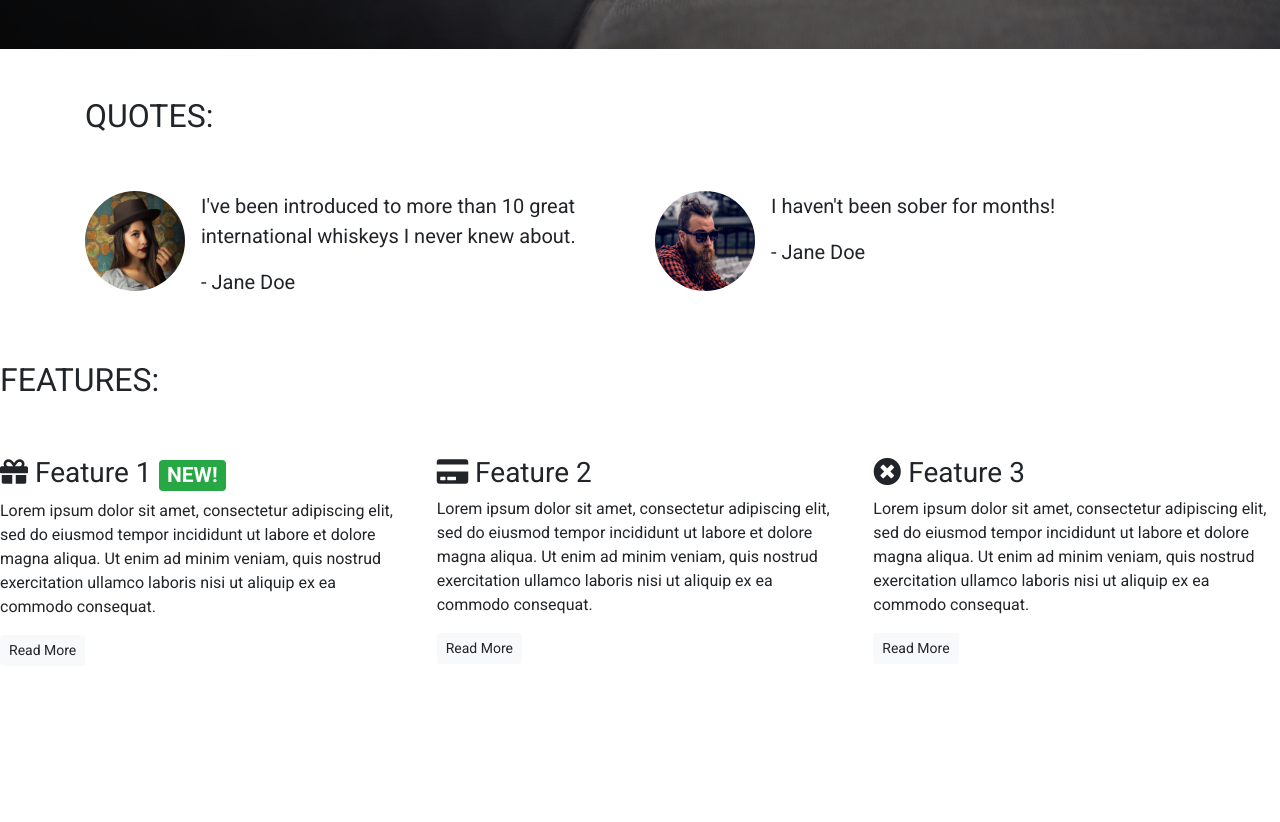
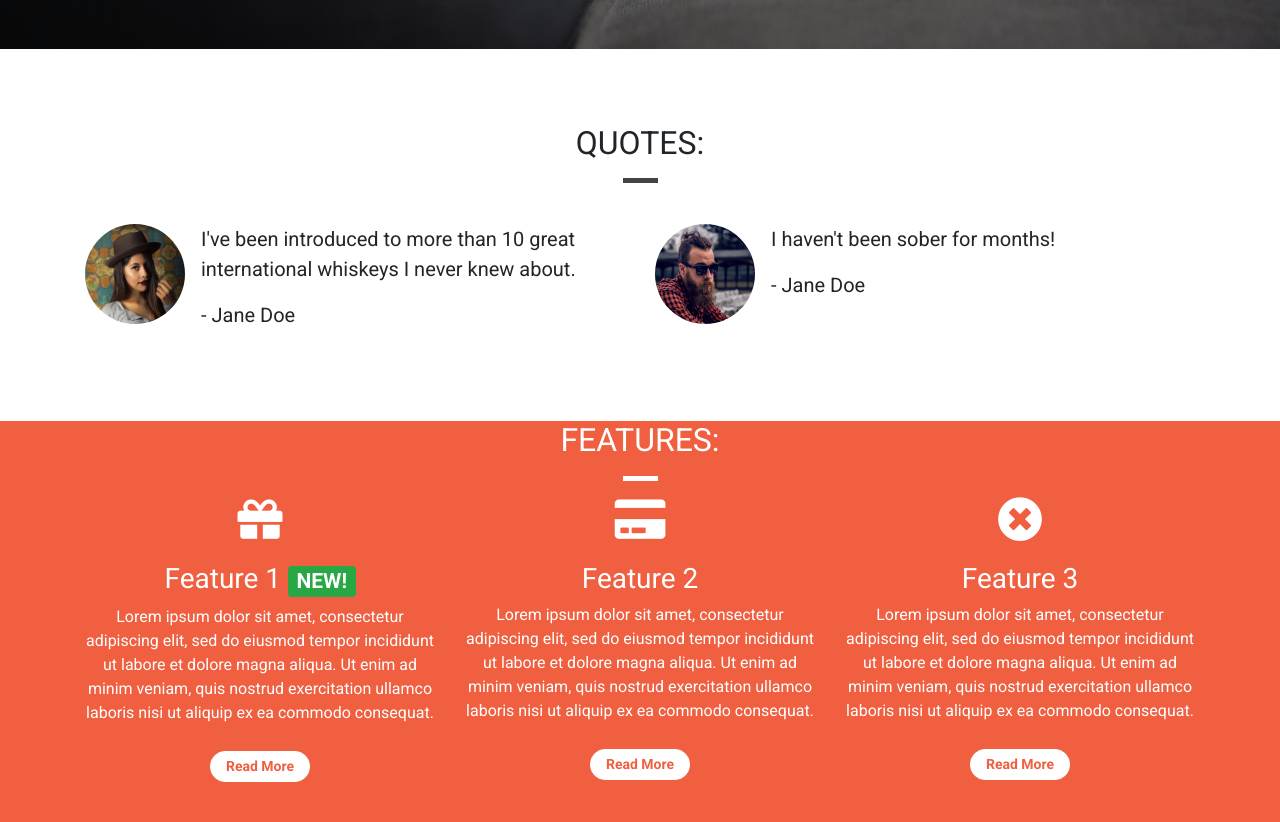
Before and after one commit to trzcina2000/Bootstrap4, a plain HTML site: page index.html in a window 1280 px wide. Shown: the part 751-1573 px from the top of the page. Before the commit the page ends 1433 px from the top, so only its background shows below. Drawn offline with nearby package versions, Linux system fonts and the light colour scheme.

Commit message:
cleaning up the feature section

```diff
--- a/css/style.css
+++ b/css/style.css
@@ -2,21 +2,16 @@ body {
     font-family: 'Roboto', sans-serif;
 }
 
-.alert-container .col-12 {
-    padding-left: 0;
-    padding-right: 0;
+/* Containers */
+
+.container-wrapper {}
+
+.container-wrapper--red {
+    background-color: #f05f40;
+    color: white;
 }
 
-.site-wide-alert {
-    color: #544600;
-    background-color: #eec802;
-    border-color: #eec802;
-    padding: 5px 15px;
-    margin-bottom: 0;
-    border: 1px solid transparent;
-    border-radius: 0;
-}
-
+.alert-container {}
 
 .callout-container {
     height: 100vh;
@@ -41,6 +36,11 @@ body {
     height: 100%;
     width: 100%;
     background-color: rgba(0, 0, 0, 0.5);
+}
+
+.content-container {
+    padding-top: 75px;
+    padding-bottom: 75px;
 }
 
 /* Navbar */
@@ -111,6 +111,10 @@ body {
     background-color: #f05f40;
 }
 
+.block-divider--white {
+    background-color: white;
+}
+
 .block-divider--short {
     width: 35px;
 }
@@ -137,3 +141,61 @@ body {
     border-color: #df4929;
     color: white;
 }
+
+/* Alert */
+
+.alert-container .col-12 {
+    padding-left: 0;
+    padding-right: 0;
+}
+
+.site-wide-alert {
+    color: #544600;
+    background-color: #eec802;
+    border-color: #eec802;
+    padding: 5px 15px;
+    margin-bottom: 0;
+    border: 1px solid transparent;
+    border-radius: 0;
+}
+
+/* Page Headers */
+
+.page-header {
+    margin-bottom: 0;
+    border-bottom: 0;
+    text-align: center;
+}
+
+.page-header h2 {
+    margin-top: 0;
+}
+
+/* Quotes */
+
+.quotes .page-header {
+    margin-bottom: 25px;
+}
+
+/* Features */
+
+.feature {
+    text-align: center;
+    margin-bottom: 40px;
+}
+
+.feature i {
+    margin-bottom: 20px;
+    font-size: 45px;
+    line-height: 45px;
+}
+
+.feature .btn {
+    background-color: white;
+    border-color: white;
+    border-radius: 15px;
+    min-width: 100px;
+    font-weight: bold;
+    margin-top: 10px;
+    color: #f05f40;
+}
--- a/index.html
+++ b/index.html
@@ -82,11 +82,13 @@
     </div>
 
     <!-- Quotes -->
-    <div class="container quotes-container">
+    <div class="conatiner-wrapper">
+    <div class="container quotes-container content-container">
         <section class="quotes">
             <div class="row">
-                <div class="col-12 my-5">
+                <div class="col-12 page-header">
                     <h2 class="text-uppercase">Quotes:</h2>
+                    <hr class="block-divider block-divider--short">
                 </div>
             </div>
             <div class="row">
@@ -121,19 +123,22 @@
         </section>
         <!-- /.quotes -->
     </div>
+</div>
 
     <!-- Features -->
-    <div class="features-container">
+    <div class="container-wrapper container-wrapper--red">
+    <div class="container features-container  content-container>
         <section class="features">
             <div class="row">
-                <div class="col-12 my-5">
+                <div class="col-12 page-header">
                     <h2 class="text-uppercase">Features:</h2>
+                    <hr class="block-divider block-divider--short block-divider--white">
                 </div>
             </div>
             <div class="row">
                 <div class="col-12 col-md-6 col-lg-4">
                     <div class="feature">
-                        <h3><i class="fas fa-gift d-none d-sm-inline"></i> Feature 1 <span
+                        <h3><i class="fas fa-gift d-none d-sm-block"></i> Feature 1 <span
                                 class="badge badge-success">NEW!</span></h3>
                         <p>Lorem ipsum dolor sit amet, consectetur adipiscing elit, sed do eiusmod tempor incididunt ut
                             labore et dolore magna aliqua. Ut enim ad minim veniam, quis nostrud exercitation ullamco
@@ -143,7 +148,7 @@
                 </div>
                 <div class="col-12 col-md-6 col-lg-4">
                     <div class="feature">
-                        <h3><i class="fas fa-credit-card d-none d-sm-inline"></i> Feature 2</h3>
+                        <h3><i class="fas fa-credit-card d-none d-sm-block"></i> Feature 2</h3>
                         <p>Lorem ipsum dolor sit amet, consectetur adipiscing elit, sed do eiusmod tempor incididunt ut
                             labore et dolore magna aliqua. Ut enim ad minim veniam, quis nostrud exercitation ullamco
                             laboris nisi ut aliquip ex ea commodo consequat.</p>
@@ -152,7 +157,7 @@
                 </div>
                 <div class="col-12 d-md-none d-lg-block col-lg-4">
                     <div class="feature">
-                        <h3><i class="fas fa-times-circle d-none d-sm-inline"></i> Feature 3</h3>
+                        <h3><i class="fas fa-times-circle d-none d-sm-block"></i> Feature 3</h3>
                         <p>Lorem ipsum dolor sit amet, consectetur adipiscing elit, sed do eiusmod tempor incididunt ut
                             labore et dolore magna aliqua. Ut enim ad minim veniam, quis nostrud exercitation ullamco
                             laboris nisi ut aliquip ex ea commodo consequat.</p>
@@ -163,6 +168,7 @@
         </section>
         <!-- /.features -->
     </div>
+</div>
 
     <div class="modal" tabindex="-1" role="dialog" id="signUpModal">
         <div class="modal-dialog" role="document">
```
